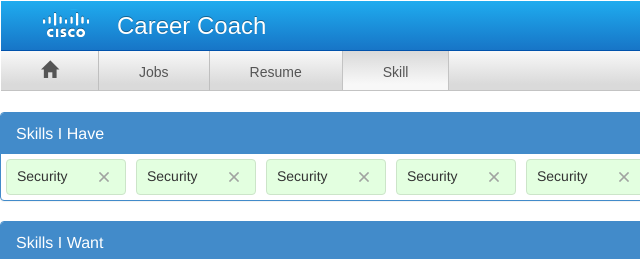
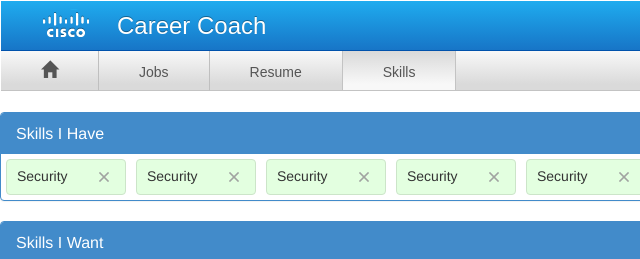
Before and after one commit to ravelley/CareerCoach, a plain HTML site: page tags.html in a window 1280 px wide. Shown: the top 259 px of the page, 0-640 px from the left. Drawn offline with nearby package versions, Linux system fonts and the light colour scheme.

Commit message:
Skill = Skills

```diff
--- a/tags.html
+++ b/tags.html
@@ -64,7 +64,7 @@
             <li><a href="index.html"><i class="glyphicon glyphicon-home"></i></a></li>
             <li><a href="jobs.html">Jobs</a></li>
             <li><a href="resume.html">Resume</a></li>
-            <li class="active"><a href="#">Skill</a></li>
+            <li class="active"><a href="#">Skills</a></li>
           </ul>
       </nav>
       </div>
```
